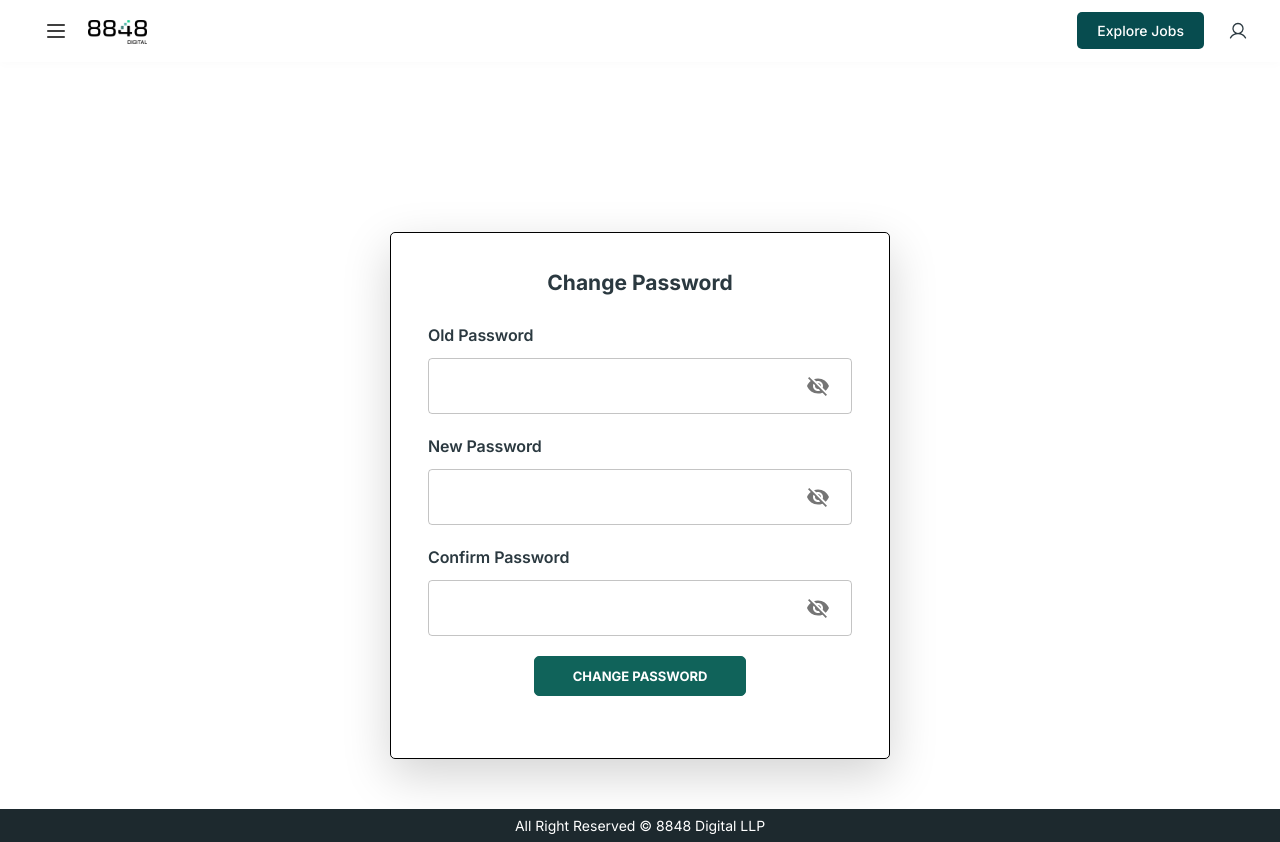
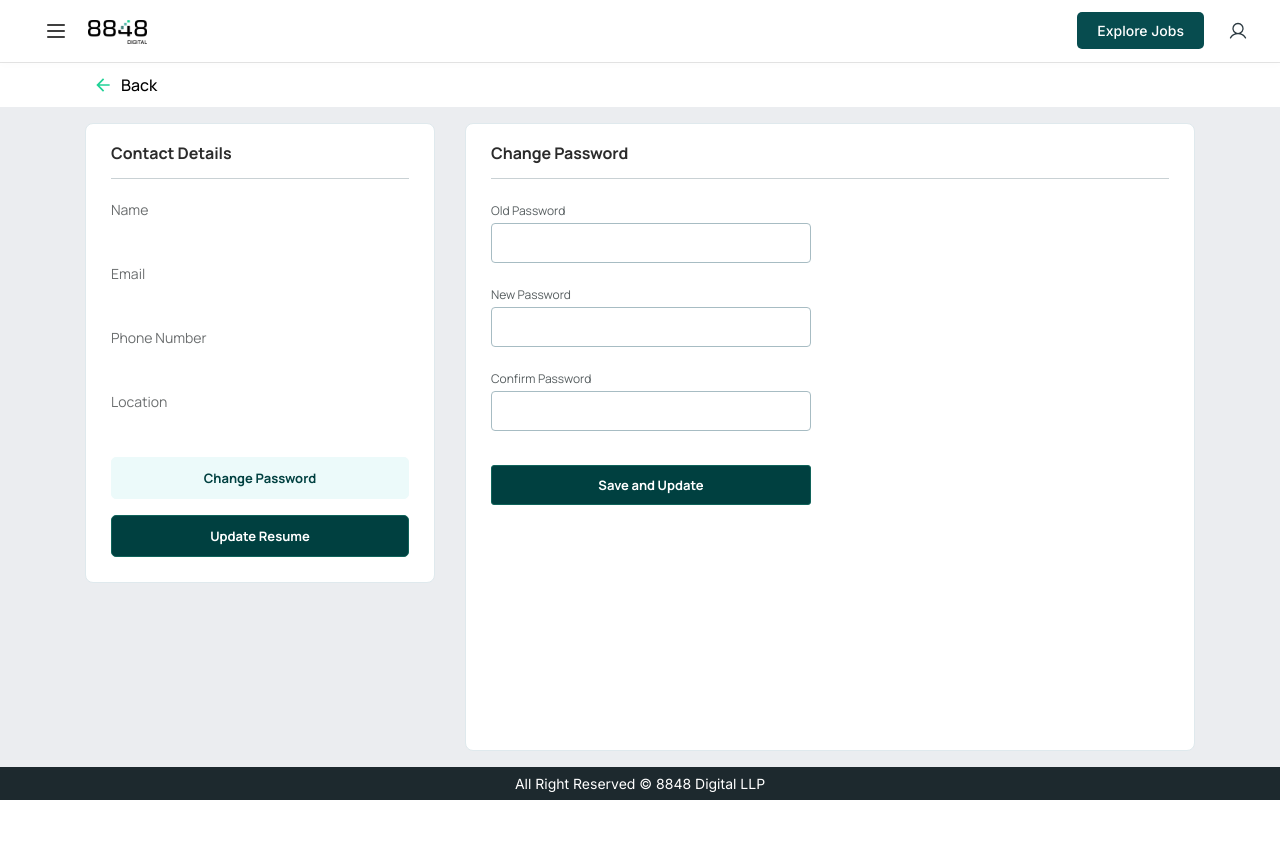
Before and after one commit to summit-webapp/job-portal, a Next.js app: page /change-password in a window 1280 px wide. After the commit the page ends 800 px from the top, so only its background shows below. Built offline with nearby package versions, Linux system fonts and the light colour scheme; no server answers.

Commit message:
feat: created change password new component:m

```diff
--- /dev/null
+++ b/components/changePassword/ChangePassword.tsx
@@ -0,0 +1,29 @@
+import BelowNav from "../common/BelowNav"
+import ProfileContactDetails from "../profile/cards/ProfileContactDetails"
+import useProfileQuery from "@/hooks/profile_hooks";
+import ChangePasswordForm from "./ChangePasswordForm";
+
+const ChangePasswordNew = () => {
+    const { profileQuery } = useProfileQuery();
+    return (
+        <div className="bg-default-3 flex-grow-1 font-manrope d-flex flex-column">
+            <BelowNav />
+            <div className="container flex-grow-1 mb-6 d-flex flex-column">
+                <div className="row row-gap-4 flex-grow-1">
+                    <div className="col-lg-4">
+                        <ProfileContactDetails
+                            isLoading={profileQuery.isLoading}
+                            data={profileQuery.data}
+                            error={profileQuery.error}
+                        />
+                    </div>
+                    <div className="col-lg-8 mt-10 mt-lg-0">
+                        <ChangePasswordForm />
+                    </div>
+                </div>
+            </div>
+        </div>
+    )
+}
+
+export default ChangePasswordNew;
--- /dev/null
+++ b/components/changePassword/ChangePasswordForm.tsx
@@ -0,0 +1,22 @@
+import { Button } from "react-bootstrap";
+import InputField from "../common/fields/InputField";
+
+const ChangePasswordForm = () => {
+    return (
+        <div className="bg-white rounded-8 pt-6 px-8 pb-8 profile-card-wrapper h-100">
+            <h3 className="profile-card-header font-size-4">Change Password</h3>
+            <div style={{ maxWidth: 320 }}>
+                <form action="">
+                    <div className="change-password-form">
+                        <InputField label="Old Password" type="password" />
+                        <InputField label="New Password" type="password" />
+                        <InputField label="Confirm Password" type="password" />
+                    </div>
+                    <Button className="btn-change-password">Save and Update</Button>
+                </form>
+            </div>
+        </div>
+    )
+}
+
+export default ChangePasswordForm;
--- /dev/null
+++ b/components/common/fields/InputField.tsx
@@ -0,0 +1,62 @@
+"use client";
+import React from "react";
+
+interface InputFieldProps {
+    label?: string;
+    type?: string;
+    defaultValue?: string;
+    value?: string;
+    placeholder?: string;
+    onChange?: (e: React.ChangeEvent<HTMLInputElement>) => void;
+    className?: string;
+    inputClassName?: string;
+    required?: boolean;
+    disabled?: boolean;
+    name?: string;
+    id?: string;
+}
+
+const InputField: React.FC<InputFieldProps> = ({
+    label,
+    type = "text",
+    defaultValue,
+    value,
+    placeholder,
+    onChange,
+    className = "",
+    inputClassName = "",
+    required = false,
+    disabled = false,
+    name,
+    id,
+}) => {
+    const defaultInputClasses =
+        "input-field-default";
+    const computedInputClasses =
+        `${defaultInputClasses} ${inputClassName}`.trim();
+
+    return (
+        <div className={className}>
+            {label && (
+                <label className="form-label-default">
+                    {label}
+                    {required && <span className="text-red">*</span>}
+                </label>
+            )}
+            <input
+                type={type}
+                defaultValue={defaultValue}
+                value={value}
+                placeholder={placeholder}
+                onChange={onChange}
+                className={computedInputClasses}
+                required={required}
+                disabled={disabled}
+                name={name}
+                id={id}
+            />
+        </div>
+    );
+};
+
+export default InputField;
--- a/pages/change-password.tsx
+++ b/pages/change-password.tsx
@@ -1,9 +1,11 @@
 import ChangePassword from "@/components/ChangePassword";
+import ChangePasswordNew from "@/components/changePassword/ChangePassword";
 
 const resetPassword = () => {
   return (
     <>
-      <ChangePassword />
+      {/* <ChangePassword /> */}
+      <ChangePasswordNew />
     </>
   );
 };
--- /dev/null
+++ b/styles/password/password.css
@@ -0,0 +1,10 @@
+.change-password-form {
+    display: grid;
+    gap: 18px;
+}
+
+.btn.btn-primary.btn-change-password {
+    margin-top: 34px;
+    width: 100%;
+    background-color: var(--color-darkgreen) !important;
+}
--- a/styles/profile/profile.css
+++ b/styles/profile/profile.css
@@ -23,7 +23,13 @@
 }
 
 /* Profile Details Card */
-.profile-infocard-wrapper .profile-infocard-header {
+.profile-infocard-wrapper,
+.profile-card-wrapper {
+    border: 1px solid var(--border-color-4);
+}
+
+.profile-infocard-wrapper .profile-infocard-header,
+.profile-card-wrapper .profile-card-header {
     color: var(--text-black-2b);
     padding-bottom: 12px;
     margin-bottom: 18px;
```
Also changed, not shown: styles/globals.css.
